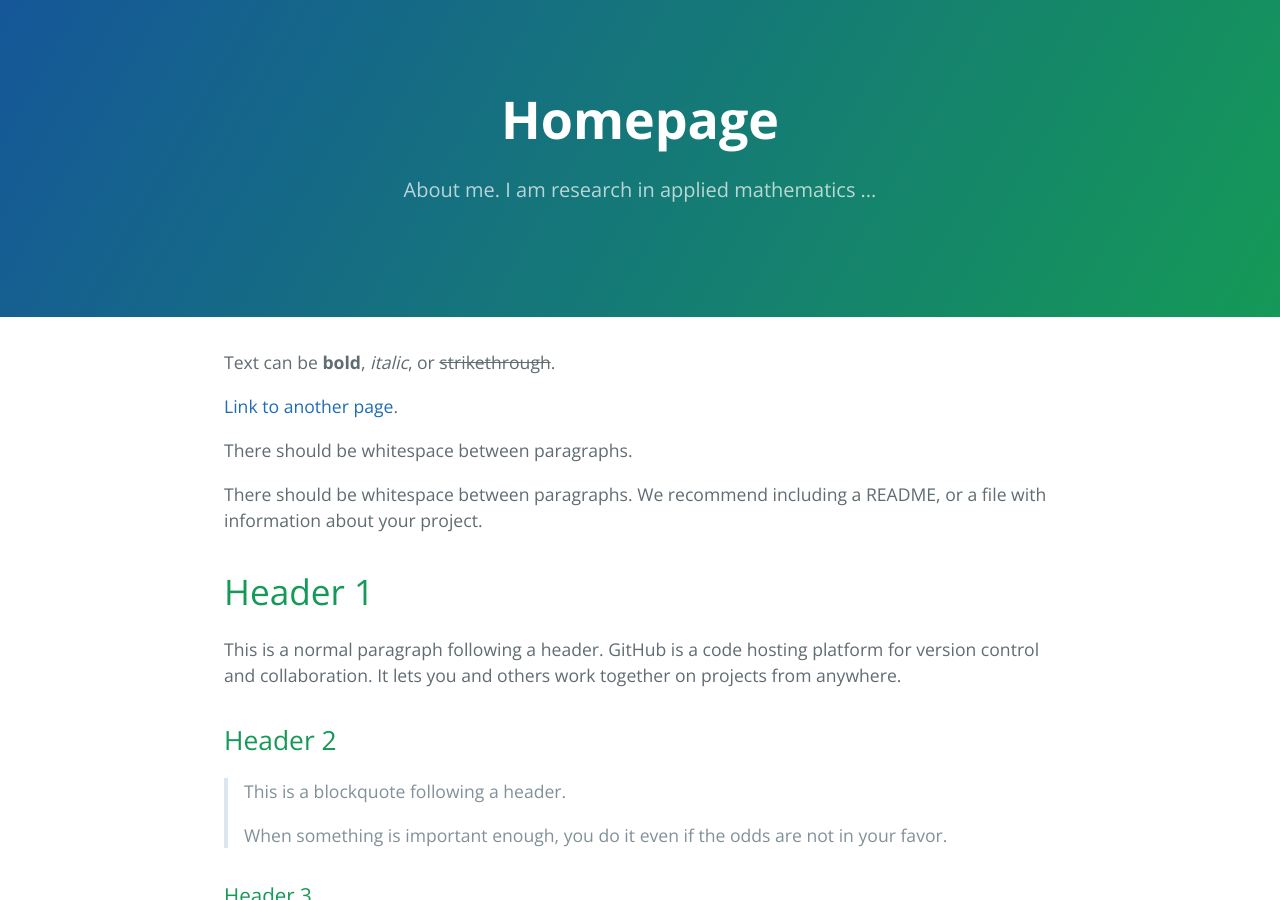
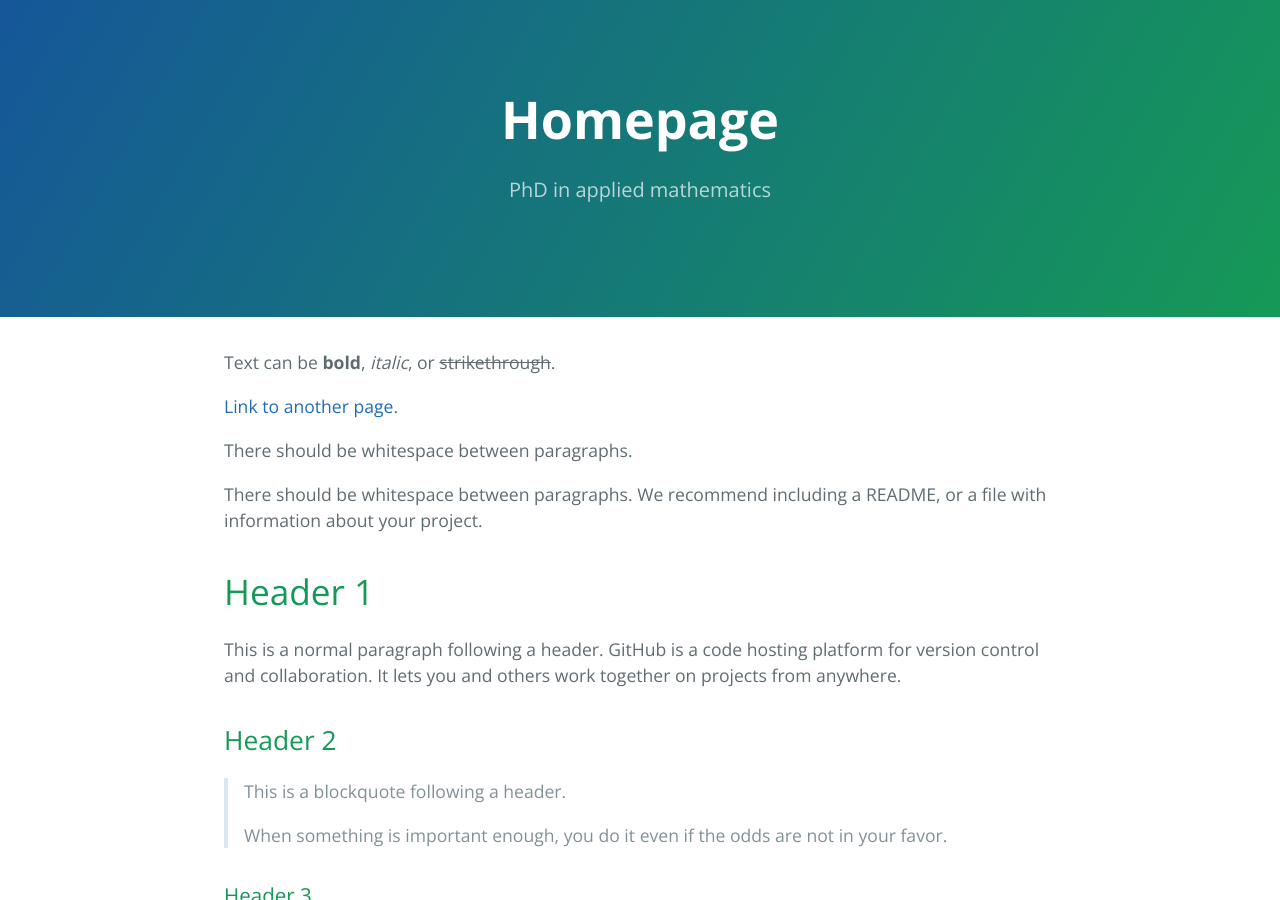
Before and after one commit to carlosdibaya/carlosdibaya.github.io, a Jekyll site: the page built from index.md, in a window 1280 px wide and 900 px high. Built offline with Jekyll 4.4.1, drawn with Linux system fonts in a browser that asks for light colours.

Commit message:
Update _config.yml

```diff
--- a/_config.yml
+++ b/_config.yml
@@ -21,7 +21,7 @@
 title: Homepage
 email: carlos@aims.ac.za
 description: >- # this means to ignore newlines until "baseurl:"
-  About me. I am research in applied mathematics ...
+  PhD in applied mathematics
 baseurl: "" # the subpath of your site, e.g. /blog
 url: "" # the base hostname & protocol for your site, e.g. http://example.com
 # twitter_username: jekyllrb
```
